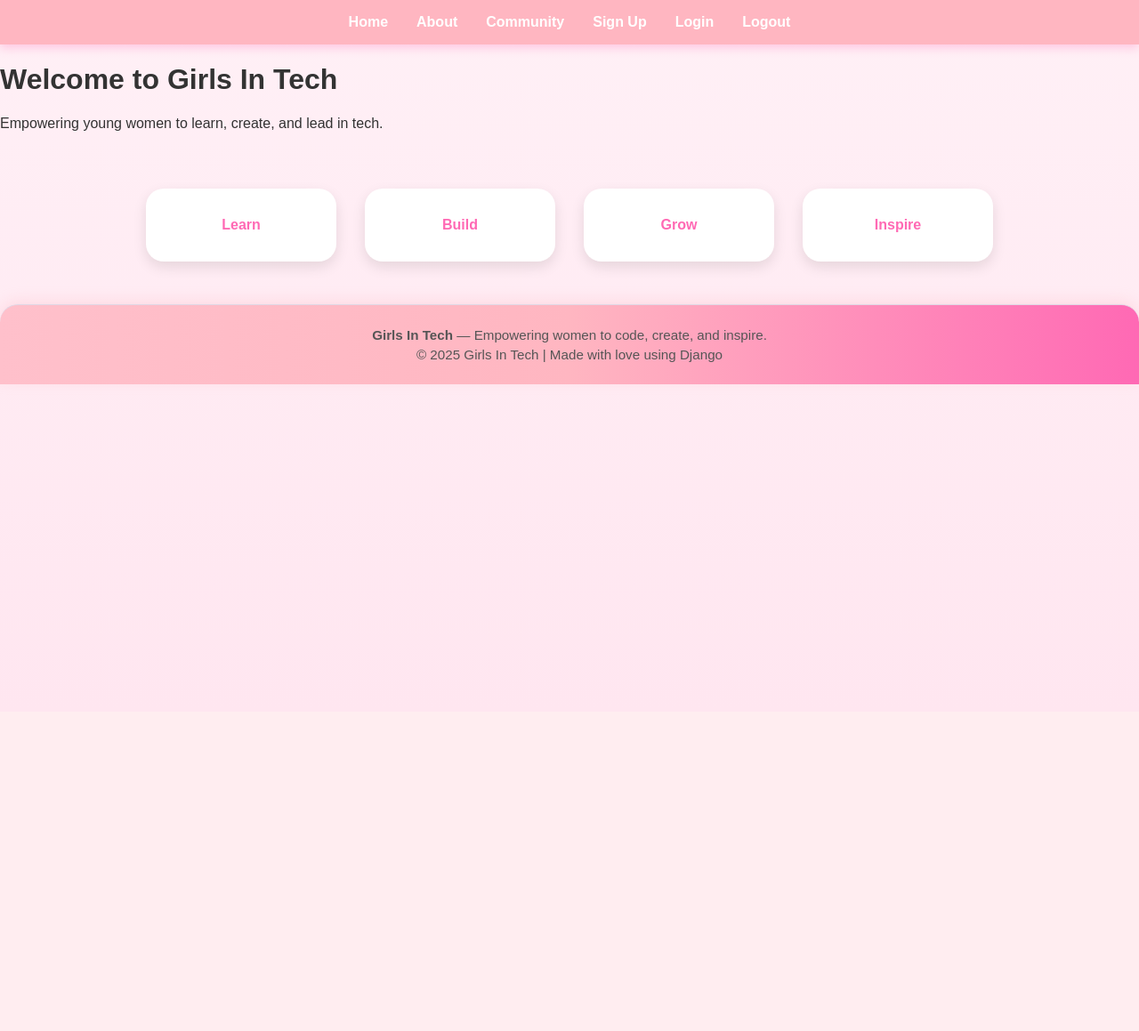
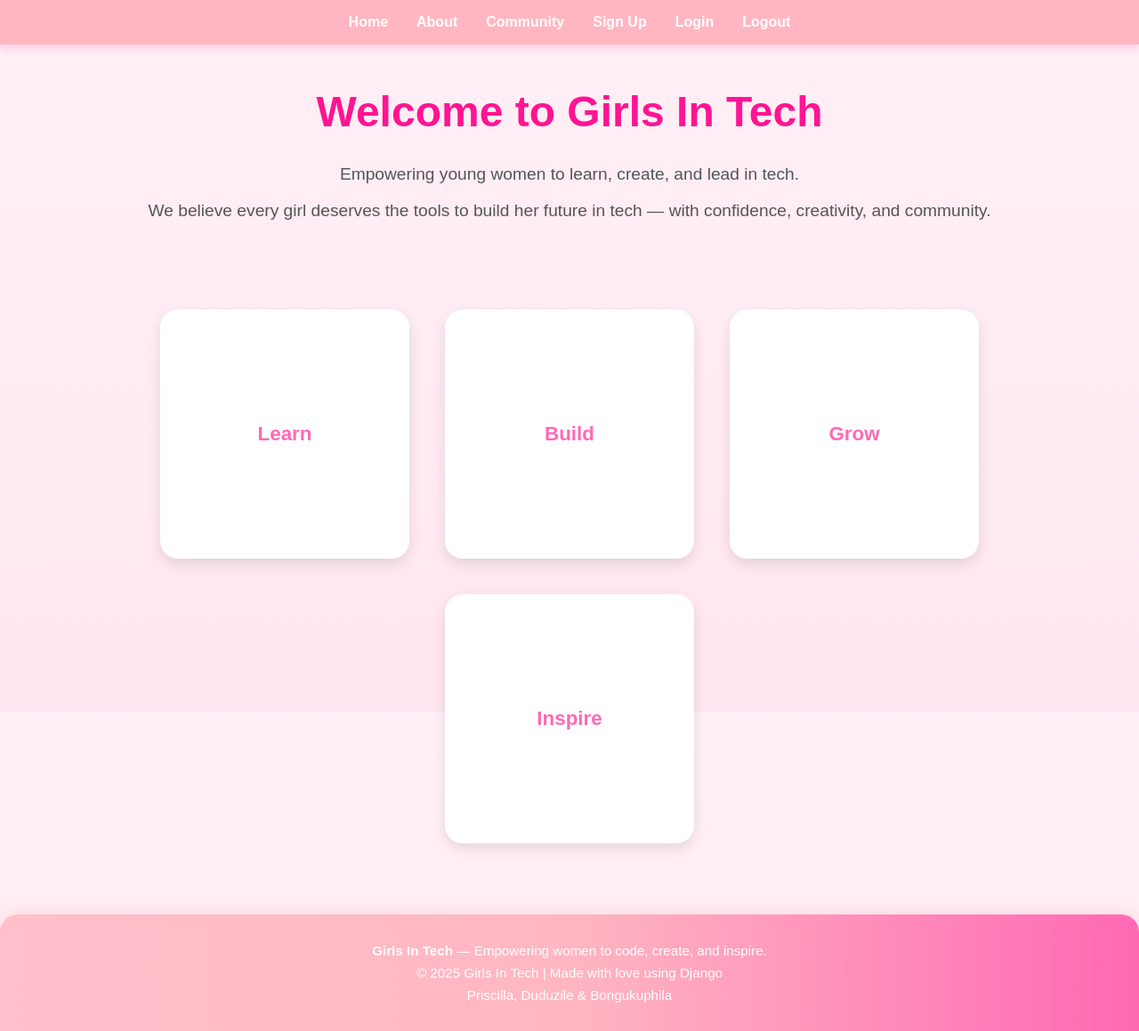
Before and after one commit to PriscillaK183/Girls_In_Tech, a Django app: page / in a window 1280 px wide. Shown: the whole page at 89% size. Before the commit the page ends 432 px from the top, so only its background shows below. Run offline with Django 5.2, Linux system fonts and the light colour scheme.

Commit message:
Updates
Everything fixed

```diff
--- a/Girls_In_Tech/main/static/main/style.css
+++ b/Girls_In_Tech/main/static/main/style.css
@@ -139,6 +139,8 @@
   padding: 1rem 1.5rem;
   margin-bottom: 1rem;
   box-shadow: 0 5px 15px rgba(255, 182, 193, 0.4);
+  display: flex;
+  align-items: center;
 }
 
 .post strong {
@@ -196,31 +198,20 @@
   margin: 3rem auto;
   width: 70%;
 }
-html, body {
-  height: 100%;
-  margin: 0;
-  padding: 0;
+
+/* =========================
+   Avatar (Community Posts)
+   ========================= */
+.avatar {
+  background: #ff69b4;
+  color: white;
+  font-weight: bold;
+  border-radius: 50%;
+  width: 30px;
+  height: 30px;
+  display: inline-flex;
+  align-items: center;
+  justify-content: center;
+  margin-right: 10px;
+  font-size: 1rem;
 }
-
-.wrapper {
-  min-height: 100%;
-  display: flex;
-  flex-direction: column;
-}
-
-.content {
-  flex: 1;
-}
-
-.footer {
-  background-color: #f8f4f9;
-  text-align: center;
-  padding: 20px;
-  border-top: 1px solid #e0d7e5;
-  margin-top: auto;
-}
-
-.footer-content p {
-  margin: 5px 0;
-  color: #555;
-}
--- a/Girls_In_Tech/main/templates/main/base.html
+++ b/Girls_In_Tech/main/templates/main/base.html
@@ -1,3 +1,4 @@
+{% load static %}
 <!DOCTYPE html>
 <html lang="en">
 <head>
@@ -9,7 +10,7 @@
   <div class="wrapper">
     <div class="content">
       {% include 'main/navbar.html' %}
-      {% block content %}{% endblock %}
+      {% block content %} {% endblock %}
     </div>
     {% include 'main/footer.html' %}
   </div>
--- a/Girls_In_Tech/main/templates/main/footer.html
+++ b/Girls_In_Tech/main/templates/main/footer.html
@@ -2,5 +2,6 @@
   <div class="footer-content">
     <p><strong>Girls In Tech</strong> — Empowering women to code, create, and inspire.</p>
     <p>© 2025 Girls In Tech | Made with love using Django</p>
+    <p> Priscilla, Duduzile & Bongukuphila</p>
   </div>
 </footer>
--- a/Girls_In_Tech/main/templates/main/index.html
+++ b/Girls_In_Tech/main/templates/main/index.html
@@ -3,28 +3,158 @@
 <html lang="en">
 <head>
   <meta charset="UTF-8">
-  <title>Girls In Tech </title>
+  <title>Girls In Tech</title>
   <link rel="stylesheet" href="{% static 'main/style.css' %}">
+  <style>
+    /* =========================
+       Global Styles
+       ========================= */
+    html, body {
+      height: 100%;
+      margin: 0;
+      padding: 0;
+      font-family: 'Poppins', sans-serif;
+      background: linear-gradient(180deg, #fff0f6, #ffe6f0);
+      color: #333;
+    }
+
+    /* Wrapper for layout */
+    .wrapper {
+      min-height: 100%;
+      display: flex;
+      flex-direction: column;
+    }
+
+    /* Main content grows to fill space */
+    .content {
+      flex: 1;
+    }
+
+    /* =========================
+       Navbar
+       ========================= */
+    .navbar {
+      background: #ffb6c1;
+      display: flex;
+      justify-content: center;
+      gap: 2rem;
+      padding: 1rem;
+      box-shadow: 0 4px 10px rgba(255, 105, 180, 0.3);
+    }
+
+    .navbar a {
+      color: white;
+      text-decoration: none;
+      font-weight: 600;
+    }
+
+    .navbar a:hover {
+      color: #fff0f6;
+      text-shadow: 0 0 8px white;
+    }
+
+    /* =========================
+       Heading
+       ========================= */
+    header h1 {
+      font-size: 3rem;
+      font-weight: 700;
+      text-align: center;
+      margin-top: 3rem;
+      color: #ff1493;
+    }
+
+    header p {
+      text-align: center;
+      font-size: 1.2rem;
+      margin-top: 1rem;
+      color: #555;
+    }
+
+    /* =========================
+       Cards (Home Page)
+       ========================= */
+    .cards {
+      display: flex;
+      justify-content: center;
+      flex-wrap: wrap;
+      gap: 2.5rem;
+      padding: 5rem 3rem;
+    }
+
+    .card {
+      background: white;
+      border-radius: 20px;
+      box-shadow: 0 6px 15px rgba(0,0,0,0.1);
+      padding: 2.5rem;
+      width: 200px;
+      height: 200px;
+      text-align: center;
+      color: #ff69b4;
+      font-weight: 700;
+      font-size: 1.4rem;
+      display: flex;
+      align-items: center;
+      justify-content: center;
+      transition: all 0.4s ease-in-out;
+    }
+
+    .card:hover {
+      transform: translateY(-10px);
+      background: linear-gradient(135deg, #ffb6c1, #ff69b4);
+      color: white;
+    }
+
+    /* =========================
+       Footer
+       ========================= */
+    .footer {
+      background: linear-gradient(90deg, #ffc0cb, #ffb6c1, #ff69b4);
+      color: white;
+      text-align: center;
+      padding: 1.5rem 0;
+      border-top-left-radius: 20px;
+      border-top-right-radius: 20px;
+      box-shadow: 0 -4px 15px rgba(255, 182, 193, 0.3);
+      font-family: 'Poppins', sans-serif;
+      margin-top: auto;
+    }
+
+    .footer-content p {
+      margin: 0.5rem 0;
+      font-size: 0.95rem;
+    }
+  </style>
 </head>
 <body>
-
+  <div class="wrapper">
     {% include 'main/navbar.html' %}
 
+    <div class="content">
       <header>
-  <h1>Welcome to Girls In Tech </h1>
+        <h1>Welcome to Girls In Tech</h1>
         <p>Empowering young women to learn, create, and lead in tech.</p>
+        <p class="intro">We believe every girl deserves the tools to build her future in tech — with confidence, creativity, and community.</p>
+
       </header>
 
       <main>
         <section class="cards">
-    <div class="card"> Learn</div>
-    <div class="card"> Build</div>
-    <div class="card"> Grow</div>
-    <div class="card"> Inspire</div>
+          <div class="card">Learn</div>
+          <div class="card">Build</div>
+          <div class="card">Grow</div>
+          <div class="card">Inspire</div>
         </section>
       </main>
+    </div>
 
-{% include 'main/footer.html' %}
-
+    <footer class="footer">
+      <div class="footer-content">
+        <p><strong>Girls In Tech</strong> — Empowering women to code, create, and inspire.</p>
+        <p>© 2025 Girls In Tech | Made with love using Django</p>
+        <p> Priscilla, Duduzile & Bongukuphila</p>
+      </div>
+    </footer>
+  </div>
 </body>
 </html>
```
Also changed, not shown: Girls_In_Tech/main/templates/main/about.html (+18 -0 lines), Girls_In_Tech/main/templates/main/community.html (+8 -19 lines), Girls_In_Tech/main/templates/main/login.html (+4 -16 lines), Girls_In_Tech/main/templates/main/signup.html (+4 -16 lines). Lines whose indentation alone changed are shown as unchanged.
